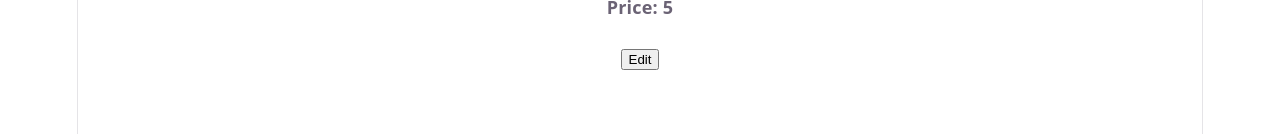
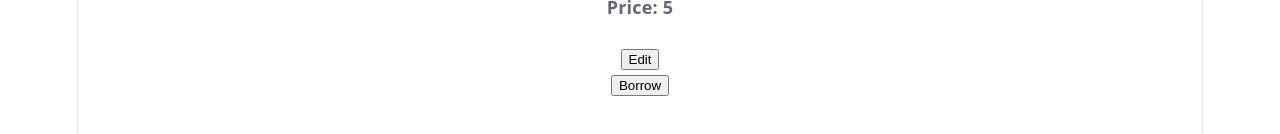
Before and after one commit to Daniyalqureshi3/LIBRARY, a React (Vite) app: page / in a window 1280 px wide. Both pictures are taken after typing "Sample", "Sample", "5", "Sample" into the empty fields and a click on the button "Add Book". Shown: the part 428-562 px from the top of the page. Built offline with nearby package versions, Linux system fonts and the light colour scheme.

Commit message:
add file

```diff
--- a/src/Components/BookList.jsx
+++ b/src/Components/BookList.jsx
@@ -63,6 +63,7 @@ if (state.selectedCategory !== "ALL") {
           <div className="ad-div">
             <button
               onClick={() =>
+
                 dispatch({
                   type: "EDIT_BOOK",
                   payload: book,
@@ -71,6 +72,20 @@ if (state.selectedCategory !== "ALL") {
             >
               Edit
             </button>
+            <div className="taken">
+ <button
+ disabled={Number(book.quantity) <= 0}
+  onClick={() => {
+
+    dispatch({
+      type: "BORROW_BOOK",
+      payload: book.id,
+    });
+  }}
+>
+  Borrow
+</button>
+            </div>
           </div>
         </div>
       ))}
--- a/src/context/LibraryContext.jsx
+++ b/src/context/LibraryContext.jsx
@@ -33,17 +33,6 @@ const reducer = (state, action) => {
         ),
         editBook: null,
       };
-
-    case "BORROW_BOOK":
-      return {
-        ...state,
-        books: state.books.map((book) =>
-          book.id === action.payload
-            ? { ...book, availability: "Borrowed" }
-            : book
-        ),
-      };
-
     case "RETURN_BOOK":
       return {
         ...state,
@@ -88,10 +77,12 @@ const reducer = (state, action) => {
        selectedCategory: action.payload,
   };
   case "BORROW_BOOK":
+
   return {
     ...state,
     books: state.books.map((book) => {
       if (book.id === action.payload) {
+          console.log("Before:", book.quantity);
         const newQuantity = Number(book.quantity) - 1;
 
         return {
```
